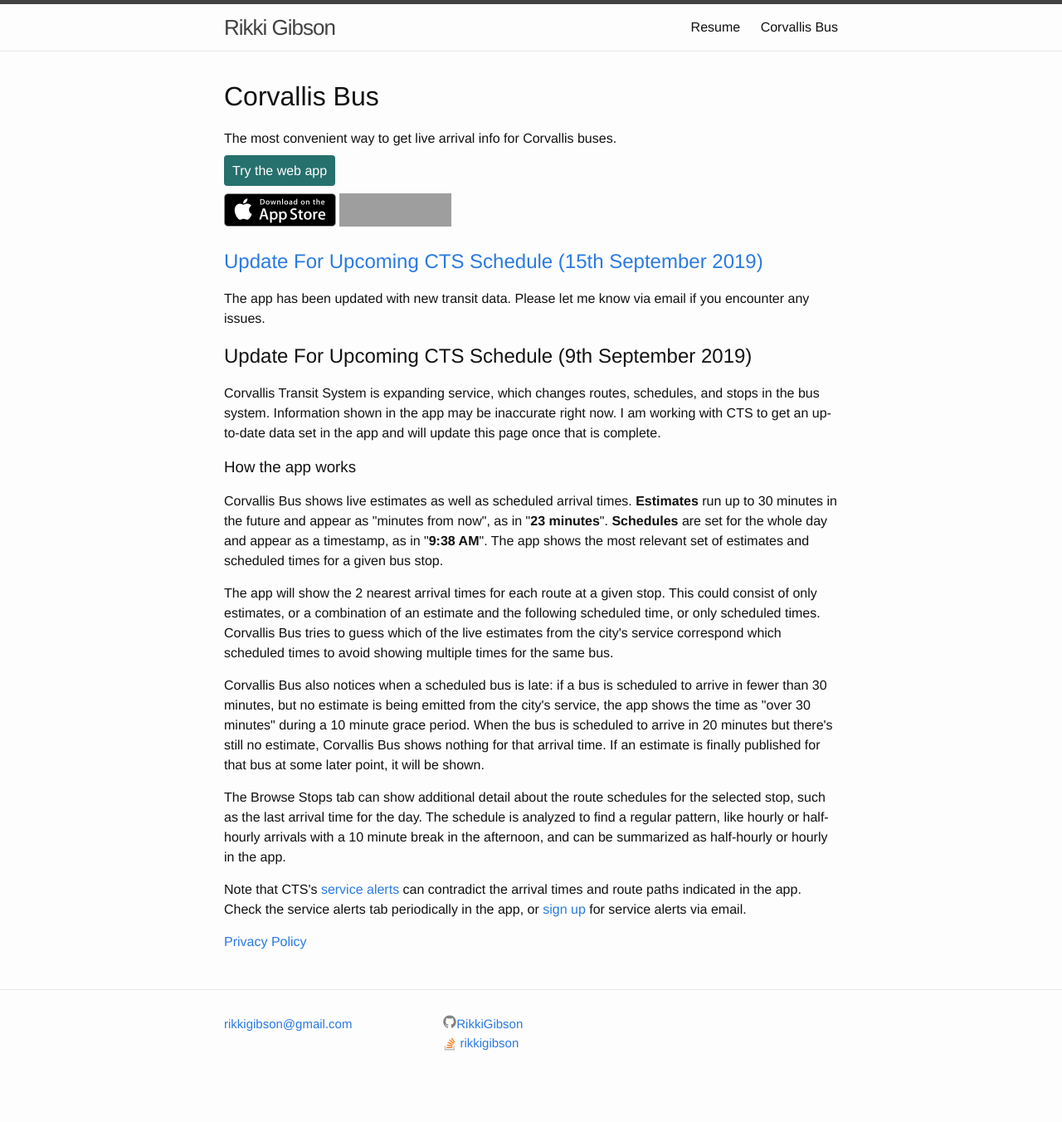
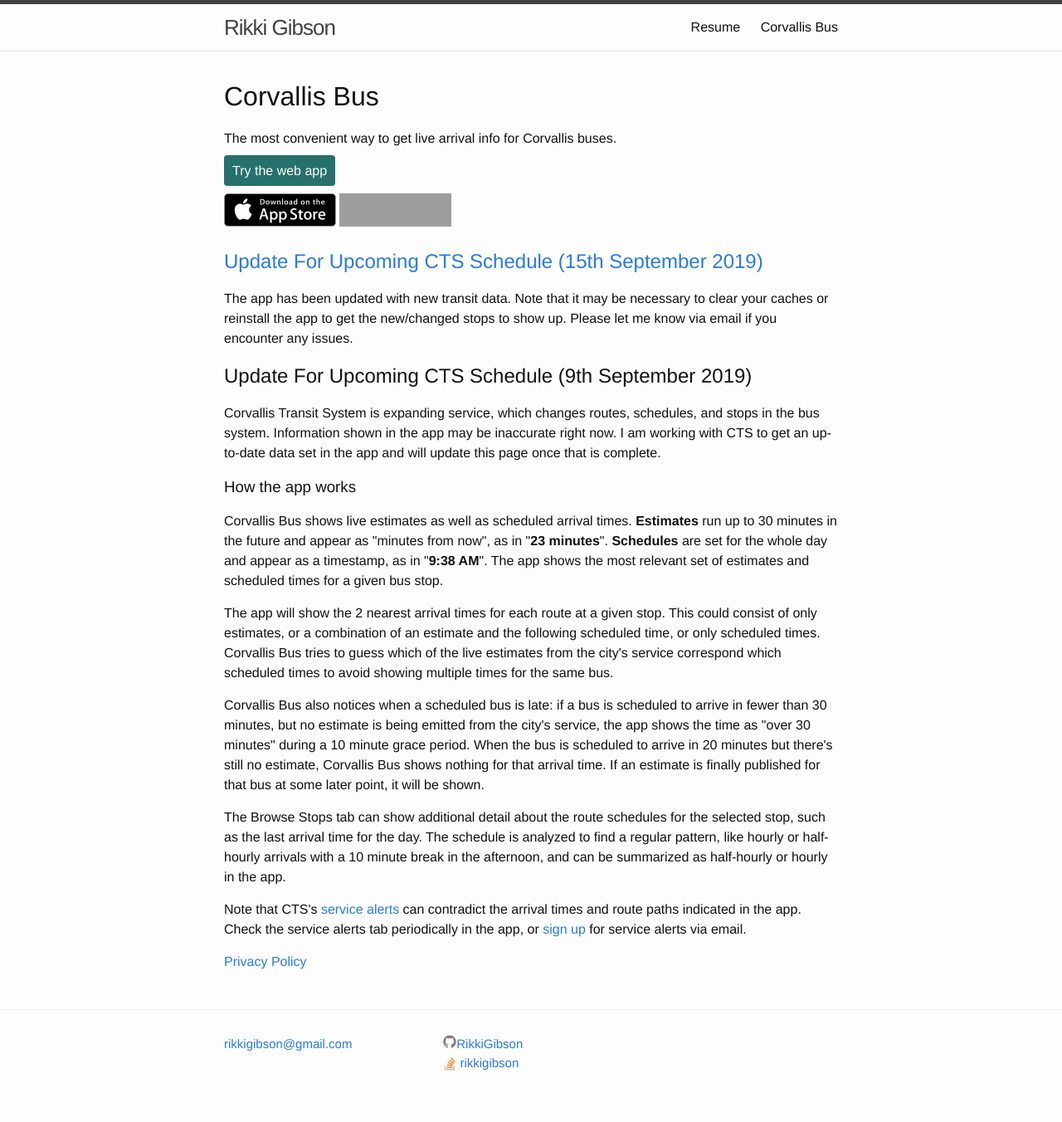
Before and after one commit to RikkiGibson/RikkiGibson.github.io, a Jekyll site: the page built from corvallisbus/index.html, in a window 1280 px wide. Shown: the whole page at 83% size. Built offline with Jekyll 4.4.1, drawn with Linux system fonts in a browser that asks for light colours; before the commit the page ends 1328 px from its top, so only the background shows below that; grey boxes are pictures that could not be loaded.

Commit message:
Update notice

```diff
--- a/corvallisbus/index.html
+++ b/corvallisbus/index.html
@@ -22,7 +22,7 @@
 
   <h2><a name="upcoming-cts-schedule">Update For Upcoming CTS Schedule (15th September 2019)</a></h2>
   <p>
-    The app has been updated with new transit data. Please let me know via email if you encounter any issues.
+    The app has been updated with new transit data. Note that it may be necessary to clear your caches or reinstall the app to get the new/changed stops to show up. Please let me know via email if you encounter any issues.
   </p>
 
   <h2>Update For Upcoming CTS Schedule (9th September 2019)</h2>
```
